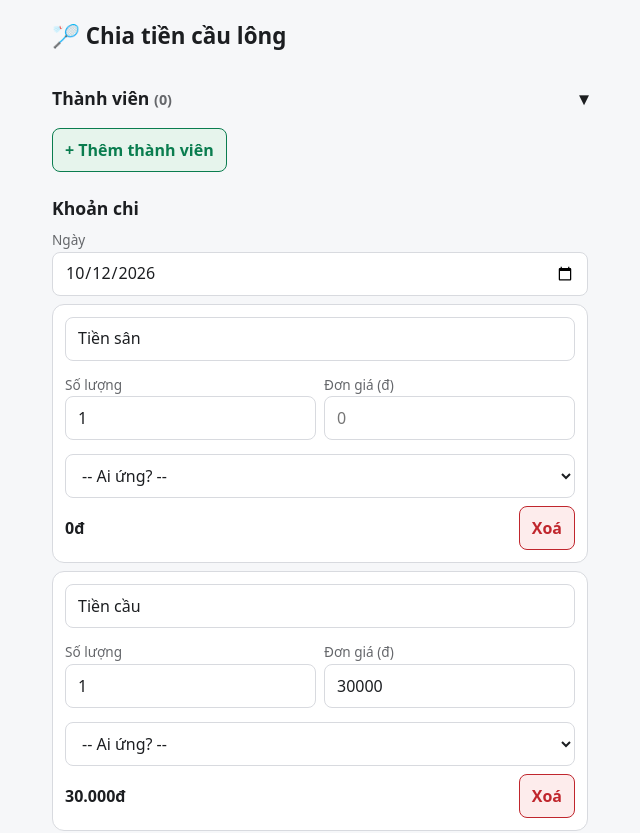
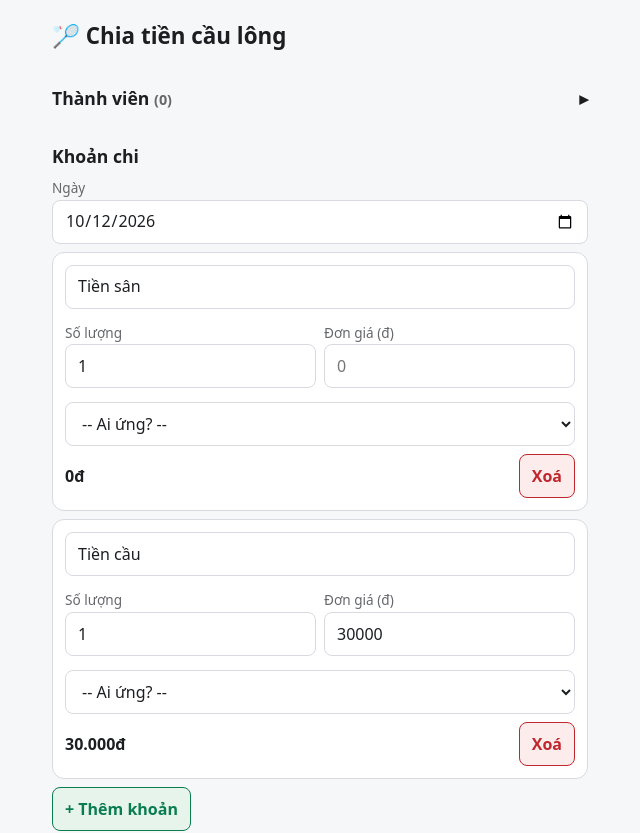
Before and after one commit to Cheeeeez/chia-tien-cau-long, a Preact app: page / in a window 1280 px wide. Shown: the top 833 px of the page, without its empty margins (320-960 px from the left). Built offline with nearby package versions, Linux system fonts and the light colour scheme.

Commit message:
Thành viên mặc định thu gọn

```diff
--- a/src/components/Creator.tsx
+++ b/src/components/Creator.tsx
@@ -56,7 +56,7 @@ function WeightInput({ value, onCommit }: { value: number; onCommit: (w: number)
 
 export function Creator({ baseUrl }: { baseUrl: string }) {
   const [roster, setRoster] = useState<Member[]>(loadRoster);
-  const [rosterOpen, setRosterOpen] = useState(true);
+  const [rosterOpen, setRosterOpen] = useState(false);
   const [draft, setDraft] = useState<Draft>(() => ({
     date: today(),
     expenses: [newExpense('Tiền sân'), newExpense('Tiền cầu', SHUTTLE_PRICE)],
```
